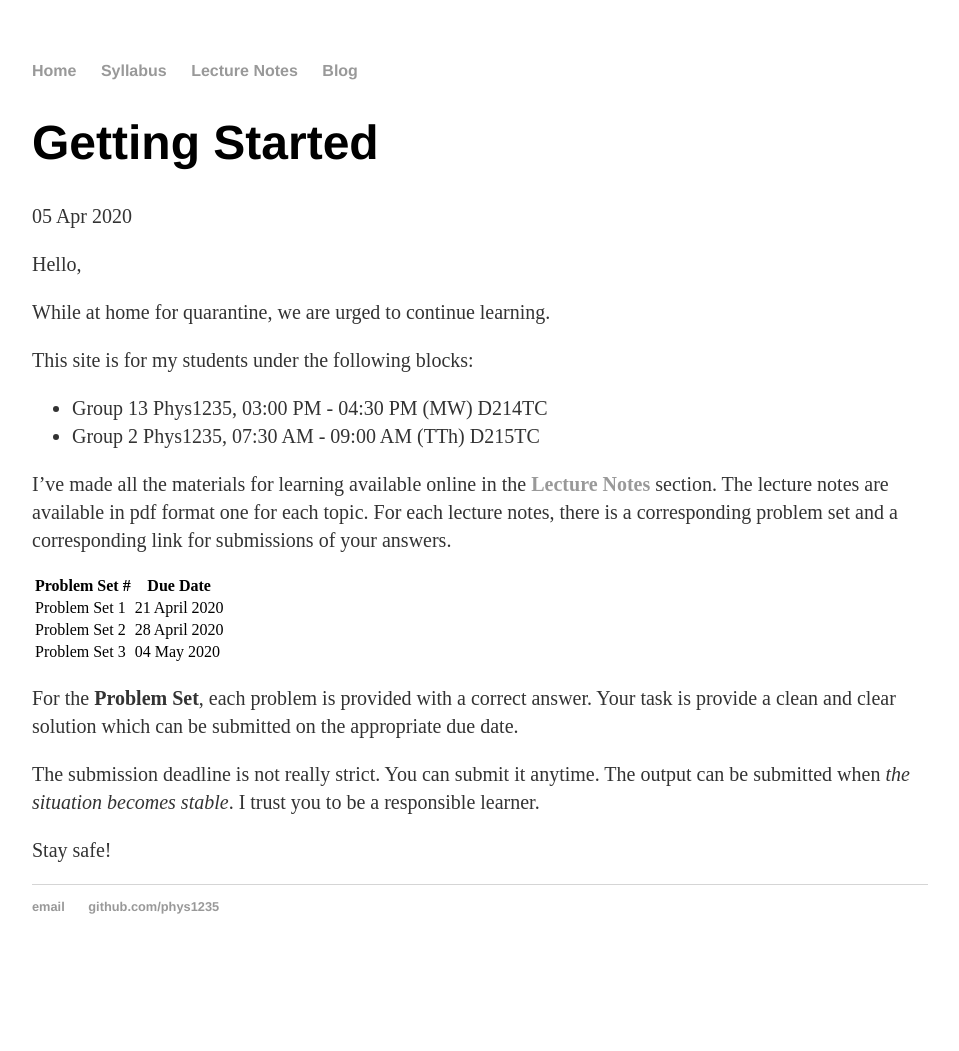
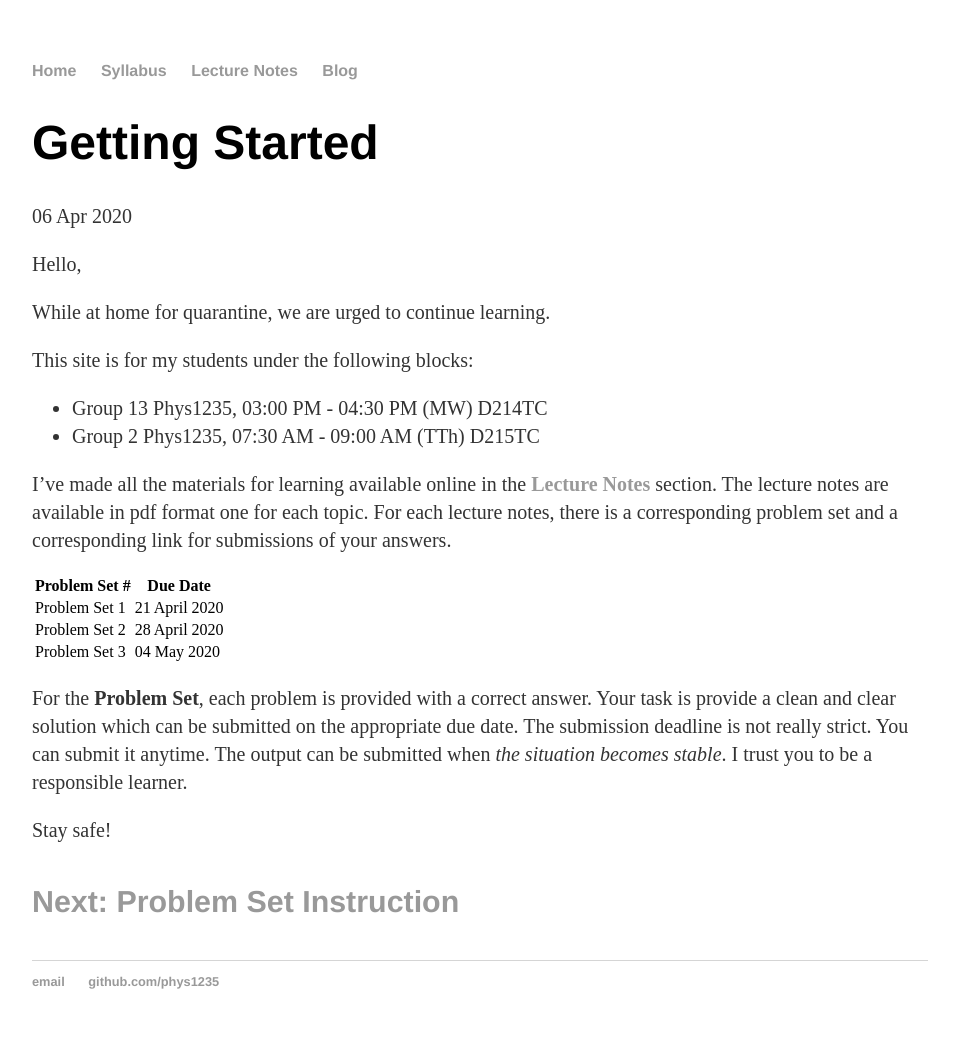
Before and after one commit to phys1235/phys1235.github.io, a Jekyll site: the page built from _posts/2020-04-05-what-to-do.md, in a window 1280 px wide. Shown: the whole page, without its empty margins (160-1119 px from the left). Built offline with Jekyll 4.4.1, drawn with Linux system fonts in a browser that asks for light colours; before the commit the page ends 975 px from its top, so only the background shows below that.

Commit message:
update blog

```diff
--- a/_posts/2020-04-05-what-to-do.md
+++ b/_posts/2020-04-05-what-to-do.md
@@ -1,7 +1,7 @@
 ---
 layout: post
 title: "Getting Started"
-date: 2020-04-05
+date: 2020-04-06
 ---
 
 Hello,
@@ -22,7 +22,8 @@ I've made all the materials for learning available online in the **[Lecture Note
 | Problem Set 3 | 04 May 2020   |
 
 For the **Problem Set**, each problem is provided with a correct answer. Your task is provide a clean and clear solution which can be submitted on the appropriate due date.
-
 The submission deadline is not really strict. You can submit it anytime. The output can be submitted when *the situation becomes stable*. I trust you to be a responsible learner.
 
 Stay safe!
+
+#### [Next: Problem Set Instruction](/blog/2020/04/07/problem-set-instruction)
--- a/css/main.css
+++ b/css/main.css
@@ -19,6 +19,7 @@ footer { border-top: 1px solid #d5d5d5; font-size: .8em; }
 /* Blog */
 ul.posts { margin: 20px auto 40px; font-size: 1.5em; }
 ul.posts li { list-style: none; }
+a.posts{ text-decoration: none; color:blue;}
 
 /* CV */
 .cv { margin: 0px 0px 60px; }
--- a/syllabus/index.html
+++ b/syllabus/index.html
@@ -4,7 +4,7 @@ title: PHYS1235 Online Learning
 ---
 
 
-<h3 class='bluehighlight'>Course Information</h3>
+<h3 class='orangehighlight'>Course Information</h3>
 <b>Course Code:</b> PHYS 1235 <br>
 <b>Course Title:</b> Physics for Engineers <br>
 <b>Teacher:</b> Anthony Val C. Camposano<br>
```
Also changed, not shown: _posts/2020-04-06-problem-set-instruction.md (+3 -1 lines), blog/index.html (+7 -3 lines), lecture-notes/index.html (+16 -13 lines), assets/duedates.JPG.
